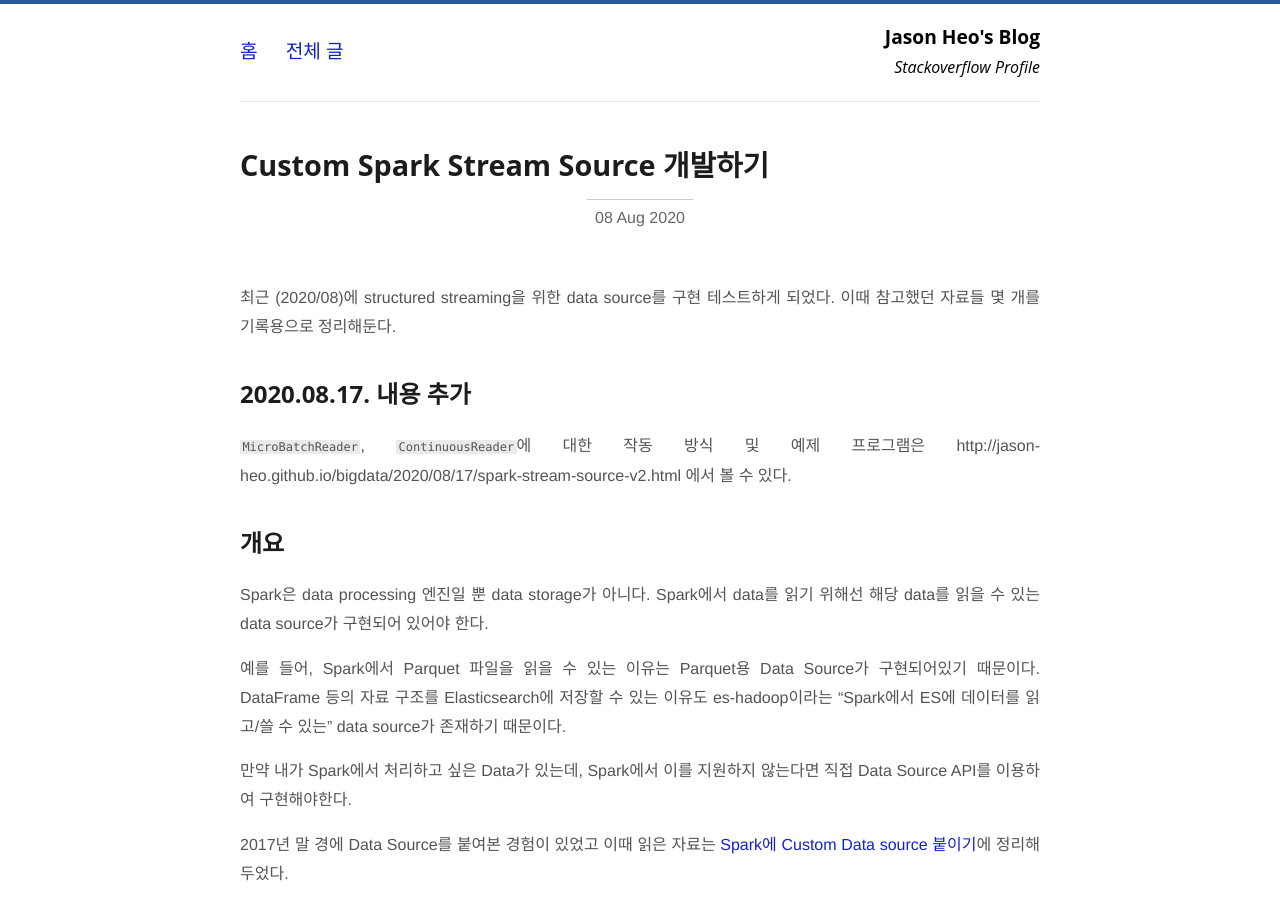
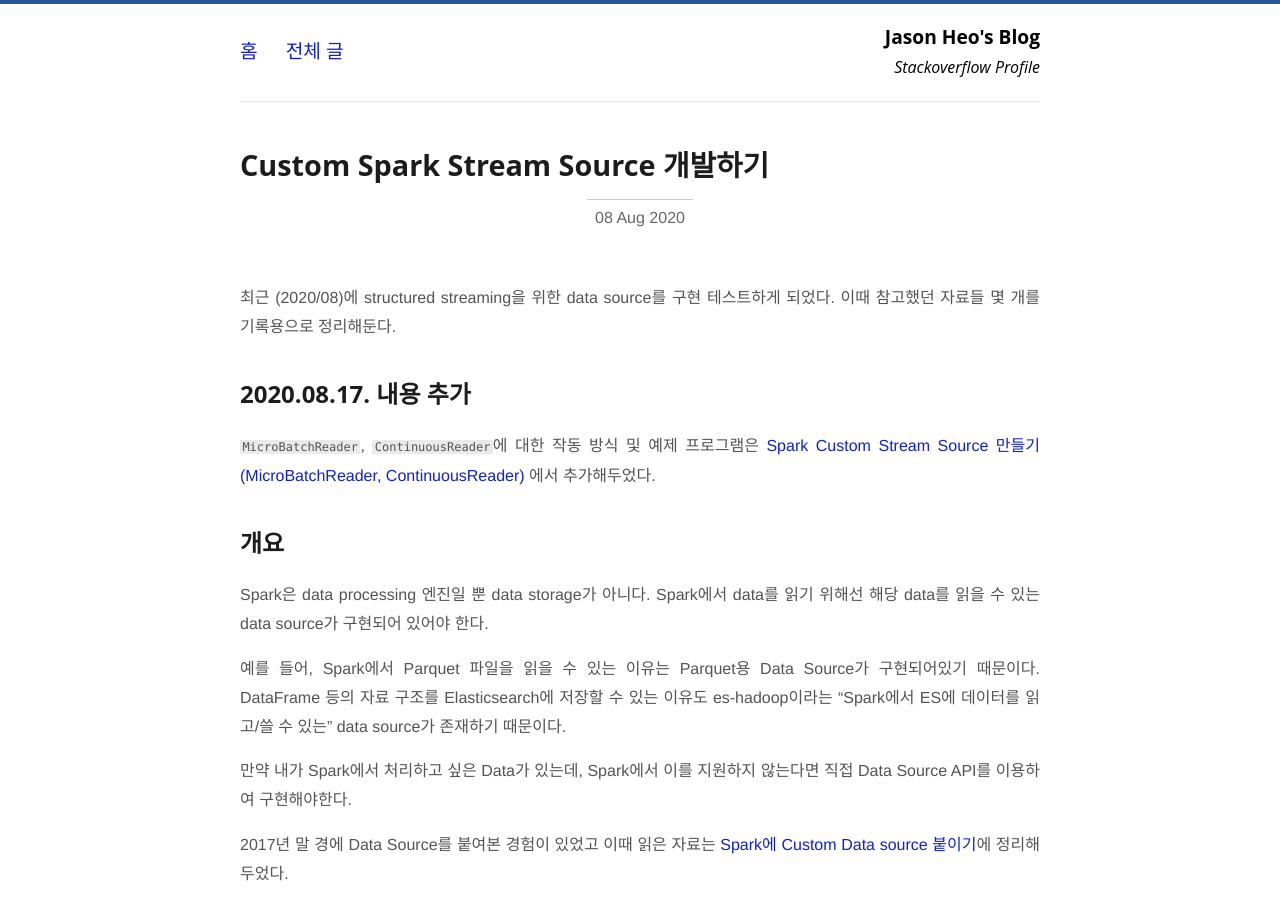
Before and after one commit to jason-heo/jason-heo.github.io, a Jekyll site: the page built from _posts/2020-08-08-spark-stream-source.md, in a window 1280 px wide and 900 px high. Built offline with Jekyll 4.4.1, drawn with Linux system fonts in a browser that asks for light colours; comment, search, counter and statistics services are not loaded.

Commit message:
formatting 변경

```diff
--- a/_posts/2020-08-08-spark-stream-source.md
+++ b/_posts/2020-08-08-spark-stream-source.md
@@ -8,7 +8,7 @@ categories: "bigdata"
 
 ## 2020.08.17. 내용 추가
 
-`MicroBatchReader`, `ContinuousReader`에 대한 작동 방식 및 예제 프로그램은 http://jason-heo.github.io/bigdata/2020/08/17/spark-stream-source-v2.html 에서 볼 수 있다.
+`MicroBatchReader`, `ContinuousReader`에 대한 작동 방식 및 예제 프로그램은 [Spark Custom Stream Source 만들기 (MicroBatchReader, ContinuousReader)](http://jason-heo.github.io/bigdata/2020/08/17/spark-stream-source-v2.html) 에서 추가해두었다.
 
 ## 개요
 
```
Also changed, not shown: _posts/2020-08-17-spark-stream-source-v2.md (+1 -1 lines).
